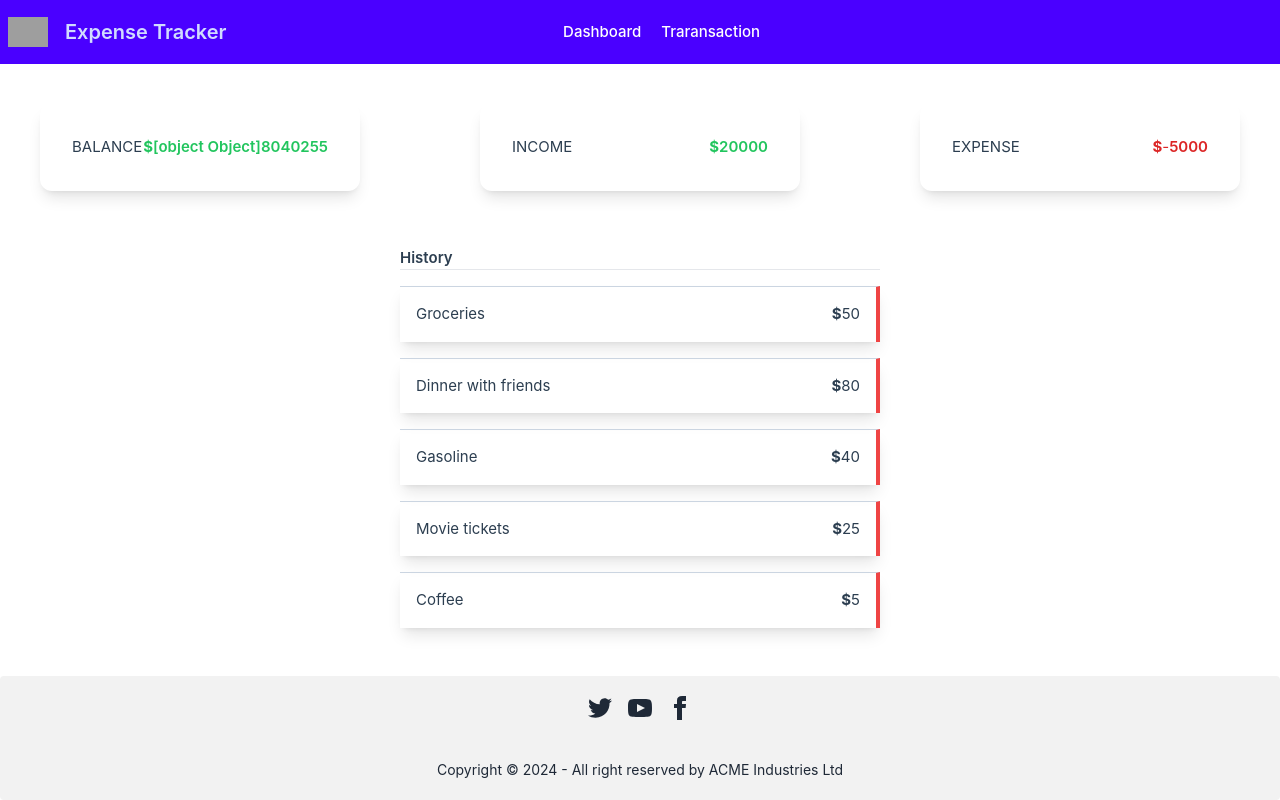
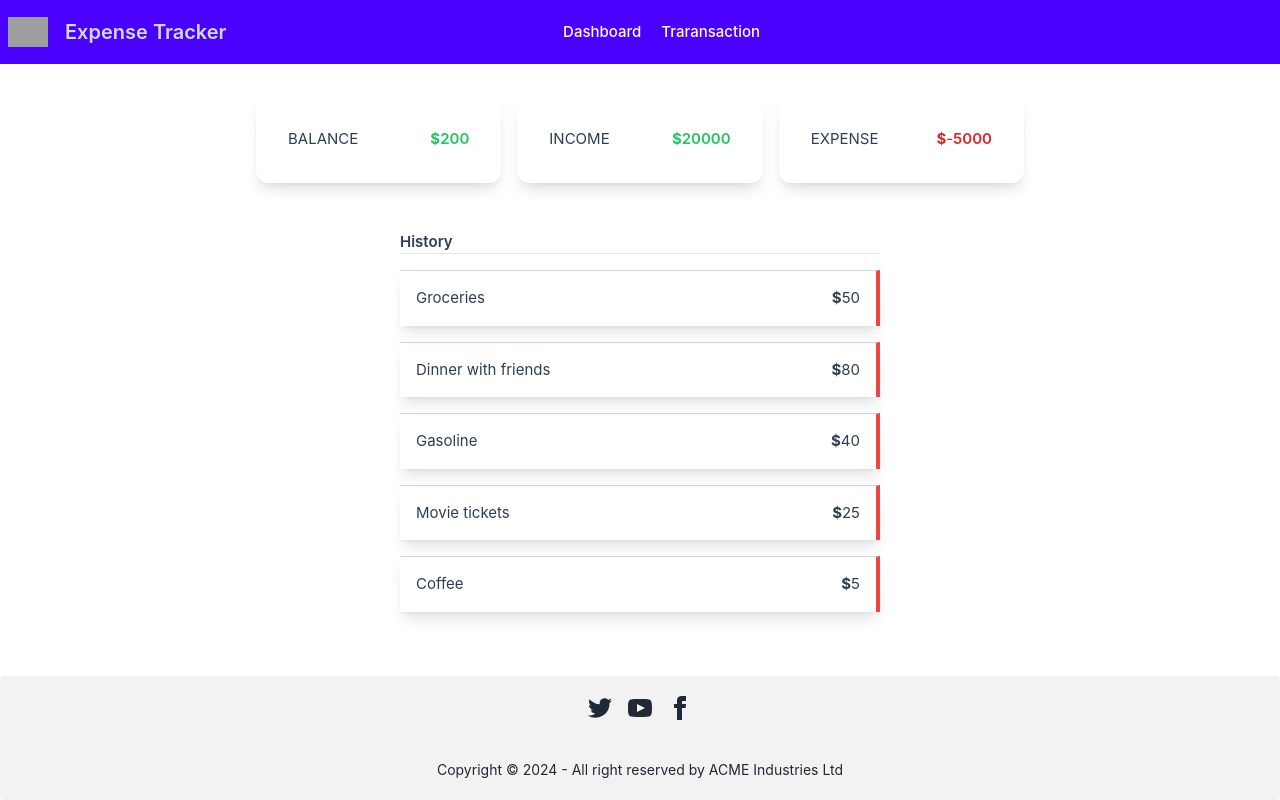
Before and after one commit to Yohannes-F21/vue-expense-tracker, a Vue app: page /dashboard in a window 1280 px wide. Built offline with nearby package versions, Linux system fonts and the light colour scheme; grey boxes are pictures that could not be loaded.

Commit message:
minor css and reduce function issue

```diff
--- a/src/components/AddTransaction.vue
+++ b/src/components/AddTransaction.vue
@@ -12,7 +12,7 @@ console.log(text);
     <div class="form-control p-4">
       <label for="text" class="text-base">Text</label>
       <input
-        class="border border-solid border-[#dedede] text-4 rounded-sm p-2.5"
+        class="border border-solid border-[#dedede] text-4 rounded-sm p-2"
         type="text"
         id="text"
         placeholder="Enter text..."
@@ -29,9 +29,9 @@ console.log(text);
         id="amount"
         placeholder="Enter amount..."
         v-model="amount"
-        class="border border-solid border-[#dedede] text-4 rounded-sm p-2.5"
+        class="border border-solid border-[#dedede] text-4 rounded-sm p-2"
       />
     </div>
-    <button class="btn btn-primary w-full">Add Transaction</button>
+    <button class="btn btn-primary ml-5 w-[90%]">Add Transaction</button>
   </form>
 </template>
--- a/src/components/UI/BaseCard.vue
+++ b/src/components/UI/BaseCard.vue
@@ -15,7 +15,7 @@ const textSign = computed(() => {
 });
 </script>
 <template>
-  <div class="m-10 p-8 rounded-xl shadow-lg flex justify-between">
+  <div class="my-8 p-8 w-[80%] rounded-xl shadow-lg flex justify-between">
     <p>{{ balanceType }}</p>
     <p class="font-semibold" :class="textColor">
       <span class="font-bold">$</span><span v-show="textSign">-</span
--- a/src/stores/TransactionStore.js
+++ b/src/stores/TransactionStore.js
@@ -30,9 +30,9 @@ export const useTransactionStore = defineStore("transaction", () => {
       amount: 5.0,
     },
   ]);
-  const total = ref(0);
-  const income = ref(0);
-  const expense = ref(0);
+  const total = ref(0.0);
+  const income = ref(0.0);
+  const expense = ref(0.0);
 
   // const doubleCount = computed(() => count.value * 2)
   // function increment() {
@@ -41,7 +41,7 @@ export const useTransactionStore = defineStore("transaction", () => {
   const totalBalance = computed(() => {
     return (total.value = expensesList.reduce((acc, transaction) => {
       return acc + transaction.amount;
-    }));
+    }, 0));
   });
 
   return { expensesList, total, income, expense, totalBalance };
--- a/src/views/Dashboard.vue
+++ b/src/views/Dashboard.vue
@@ -1,13 +1,16 @@
 <script setup>
+import { onMounted } from "vue";
 import BaseCard from "../components/UI/BaseCard.vue";
 import TransactionList from "../components/TranscationList.vue";
 import { useTransactionStore } from "../stores/TransactionStore";
 let transaction = useTransactionStore();
 
-console.log(transaction.totalBalance);
+onMounted(() => {
+  console.log(transaction.totalBalance);
+});
 </script>
 <template>
-  <div class="grid grid-cols-3 gap-10">
+  <div class="max-w-screen-md mx-auto flex justify-center items-center gap-4">
     <BaseCard balance-type="BALANCE" :balance="transaction.totalBalance">
     </BaseCard>
     <BaseCard balance-type="INCOME" balance="20000"> </BaseCard>
--- a/src/views/Transaction.vue
+++ b/src/views/Transaction.vue
@@ -2,7 +2,7 @@
 import AddTransaction from "../components/AddTransaction.vue";
 </script>
 <template>
-  <div class="w-[40%] mx-auto my-4 p-4">
+  <div class="w-[35%] mx-auto my-4 p-4">
     <AddTransaction></AddTransaction>
   </div>
 </template>
```
